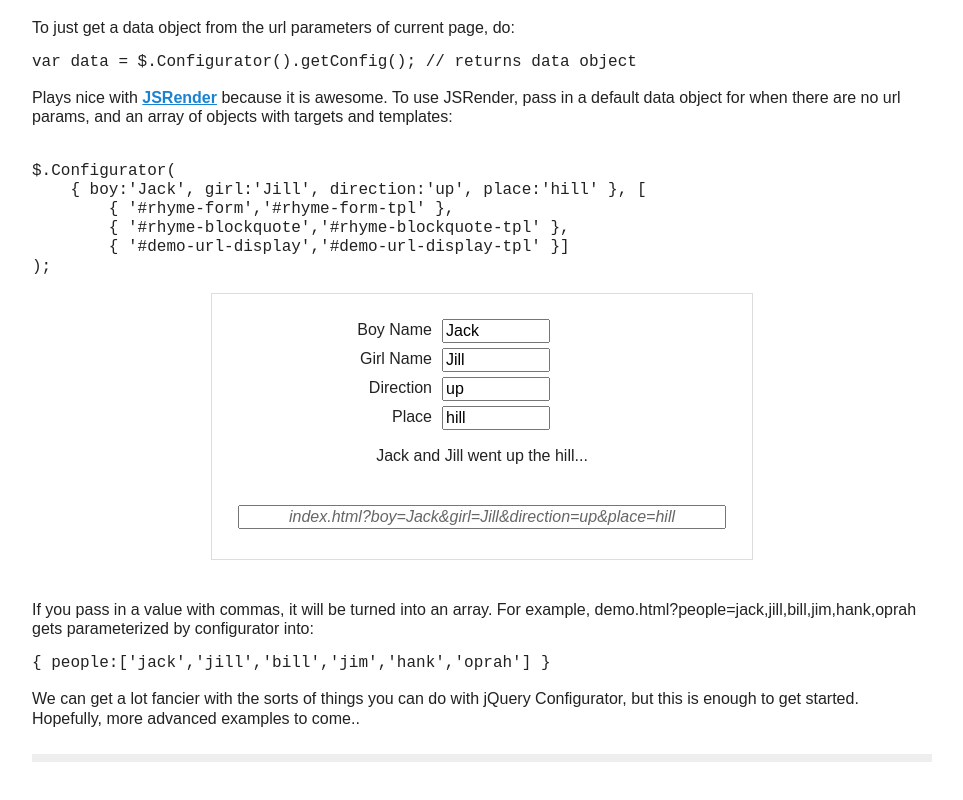
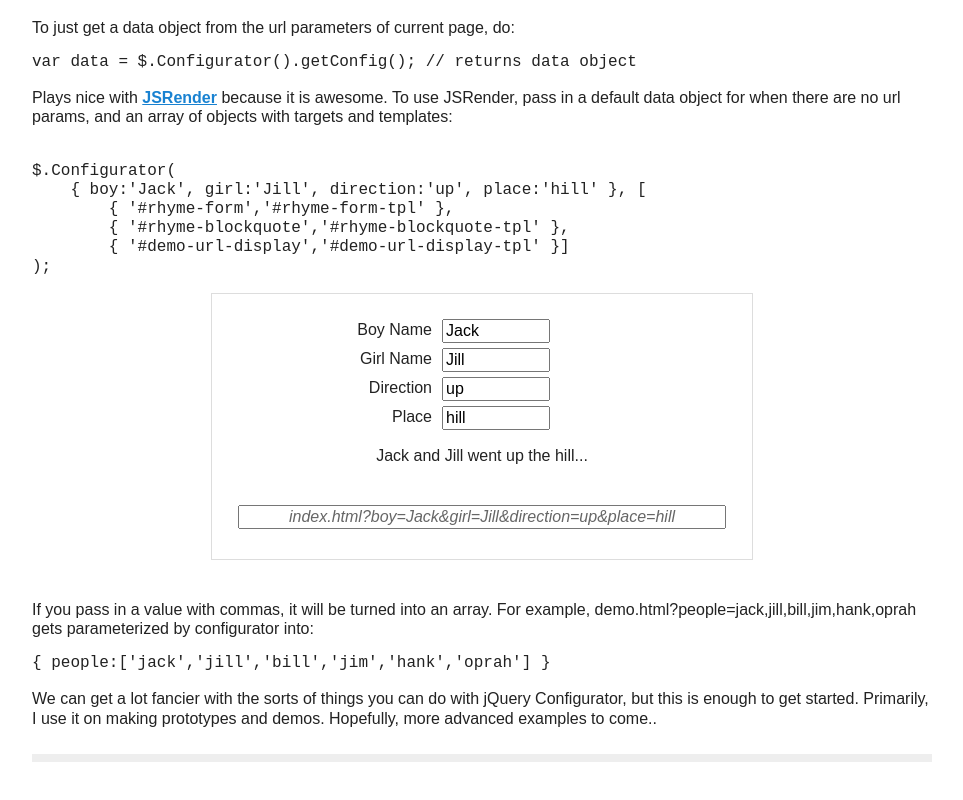
Before and after one commit to johnpolacek/jquery.configurator, a plain HTML site: page index.html in a window 1280 px wide. Shown: the part 338-1138 px from the top of the page, without its empty margins (158-1121 px from the left). Drawn offline with nearby package versions, Linux system fonts and the light colour scheme.

Commit message:
update info

```diff
--- a/index.html
+++ b/index.html
@@ -66,7 +66,7 @@ $.Configurator(
 
             <pre><code>{ people:['jack','jill','bill','jim','hank','oprah'] }</code></pre>
 
-            <p>We can get a lot fancier with the sorts of things you can do with jQuery Configurator, but this is enough to get started. Hopefully, more advanced examples to come..</p>
+            <p>We can get a lot fancier with the sorts of things you can do with jQuery Configurator, but this is enough to get started. Primarily, I use it on making prototypes and demos. Hopefully, more advanced examples to come..</p>
 
         </section>
 
```
